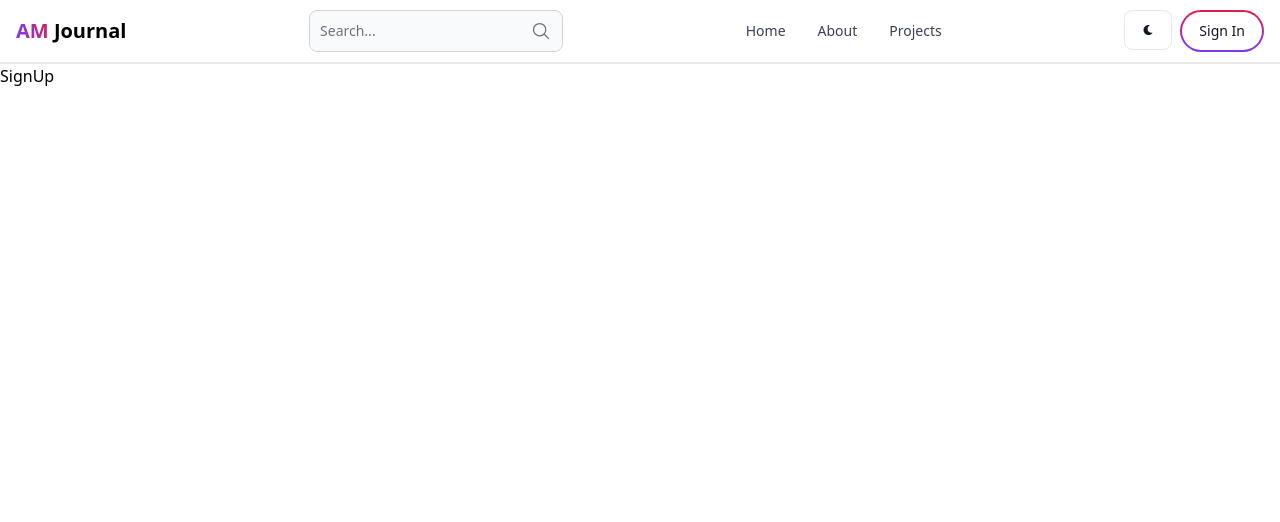
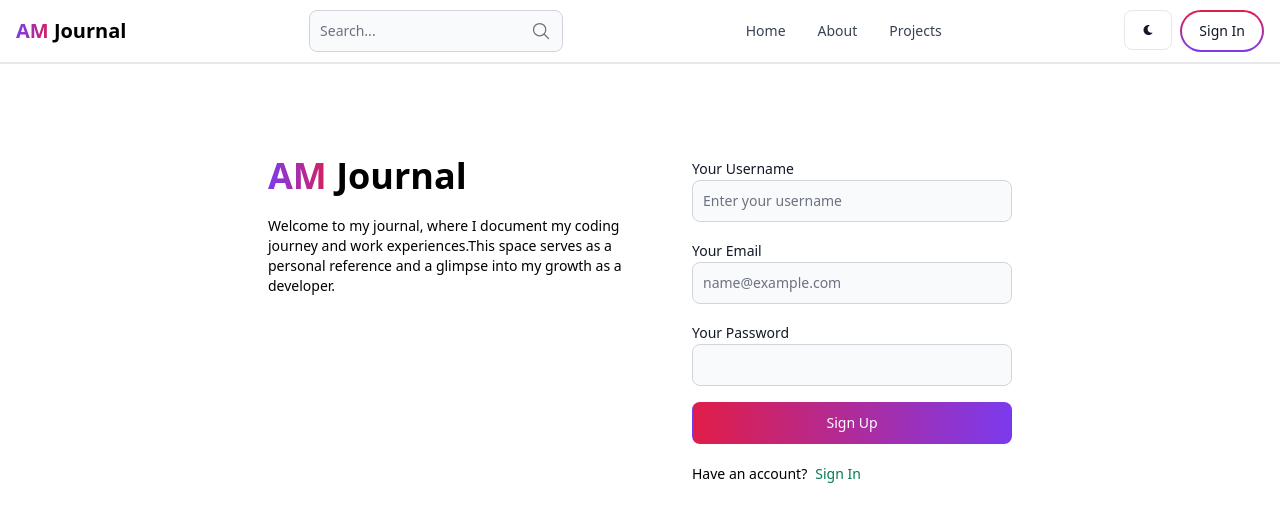
Before and after one commit to Ayushman88/Am-Journal, a React (Vite) app in the folder client/: page /sign-up in a window 1280 px wide. Shown: the top 522 px of the page. Built offline with nearby package versions, Linux system fonts and the light colour scheme.

Commit message:
create signup page ui

```diff
--- a/client/src/pages/SignUp.jsx
+++ b/client/src/pages/SignUp.jsx
@@ -1,5 +1,61 @@
+import { Button, Label, TextInput } from "flowbite-react";
+import { Link } from "react-router-dom";
 function SignUp() {
-  return <div>SignUp</div>;
+  return (
+    <div className="min-h-screen mt-20">
+      <div className="flex p-3 max-w-3xl mx-auto flex-col md:flex-row gap-10">
+        <div className="left flex-1">
+          <Link to="/" className="text-4xl   font-bold  dark:text-white ">
+            <span className="bg-gradient-to-r from-violet-600 to-rose-600 bg-clip-text text-transparent">
+              AM{" "}
+            </span>
+            Journal
+          </Link>
+          <p className="text-sm mt-5 w-96">
+            Welcome to my journal, where I document my coding journey and work
+            experiences.This space serves as a personal reference and a glimpse
+            into my growth as a developer.
+          </p>
+        </div>
+        <div className="right flex-1">
+          <form className="flex flex-col gap-4">
+            <div>
+              <Label value="Your Username" />
+              <TextInput
+                type="text"
+                placeholder="Enter your username"
+                id="username"
+              />
+            </div>
+            <div>
+              <Label value="Your Email" />
+              <TextInput
+                type="text"
+                placeholder="name@example.com"
+                id="email"
+              />
+            </div>
+            <div>
+              <Label value="Your Password" />
+              <TextInput type="text" id="password" />
+            </div>
+            <Button
+              className="bg-gradient-to-l from-violet-600 to-rose-600 transition duration-300 ease-in-out hover:bg-gradient-to-l hover:from-violet-500 hover:to-rose-500"
+              type="submit"
+            >
+              Sign Up
+            </Button>
+          </form>
+          <div className="flex gap-2 text-sm mt-5">
+            <span>Have an account?</span>
+            <Link to="/sign-in" className="text-green-600">
+              Sign In
+            </Link>
+          </div>
+        </div>
+      </div>
+    </div>
+  );
 }
 
 export default SignUp;
```
